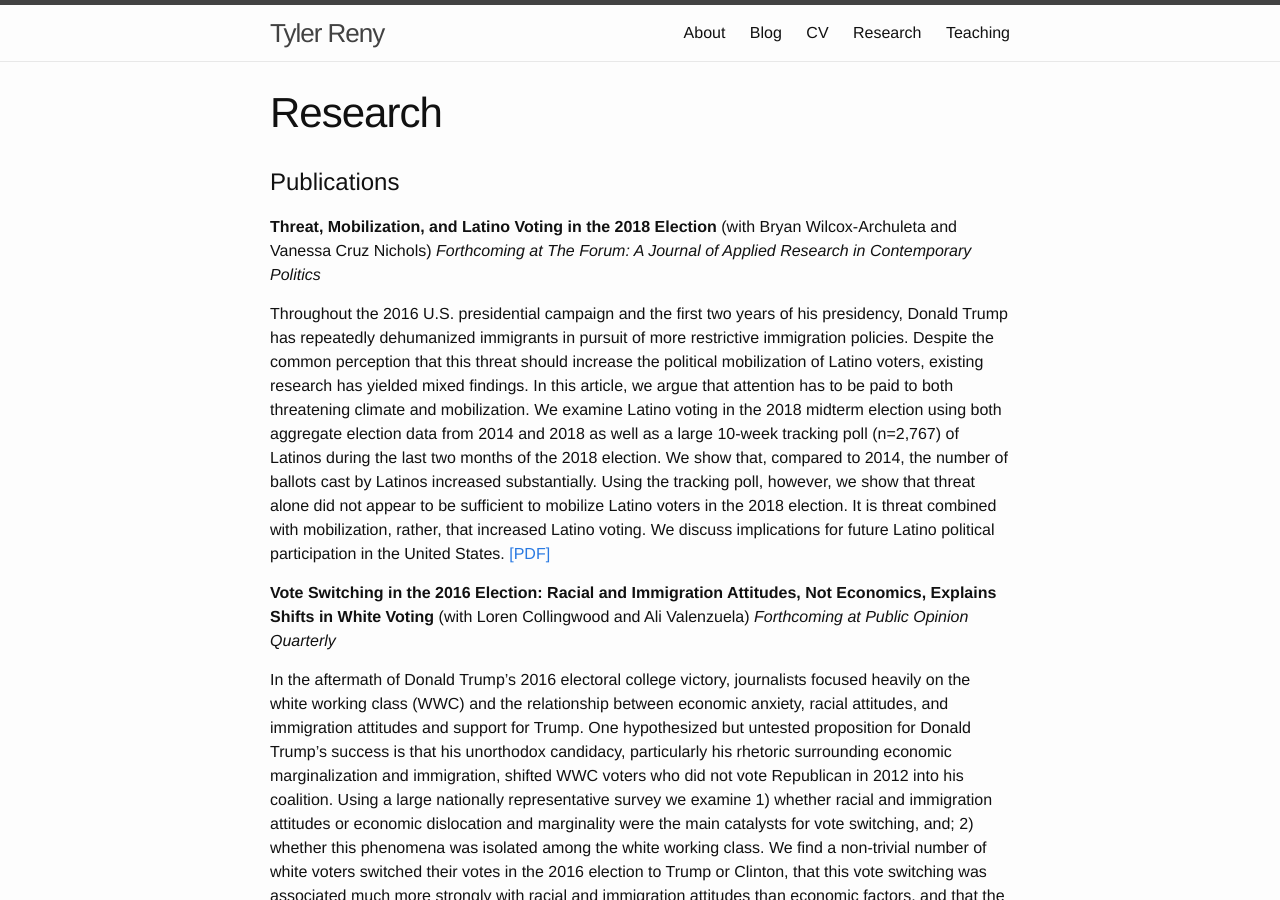
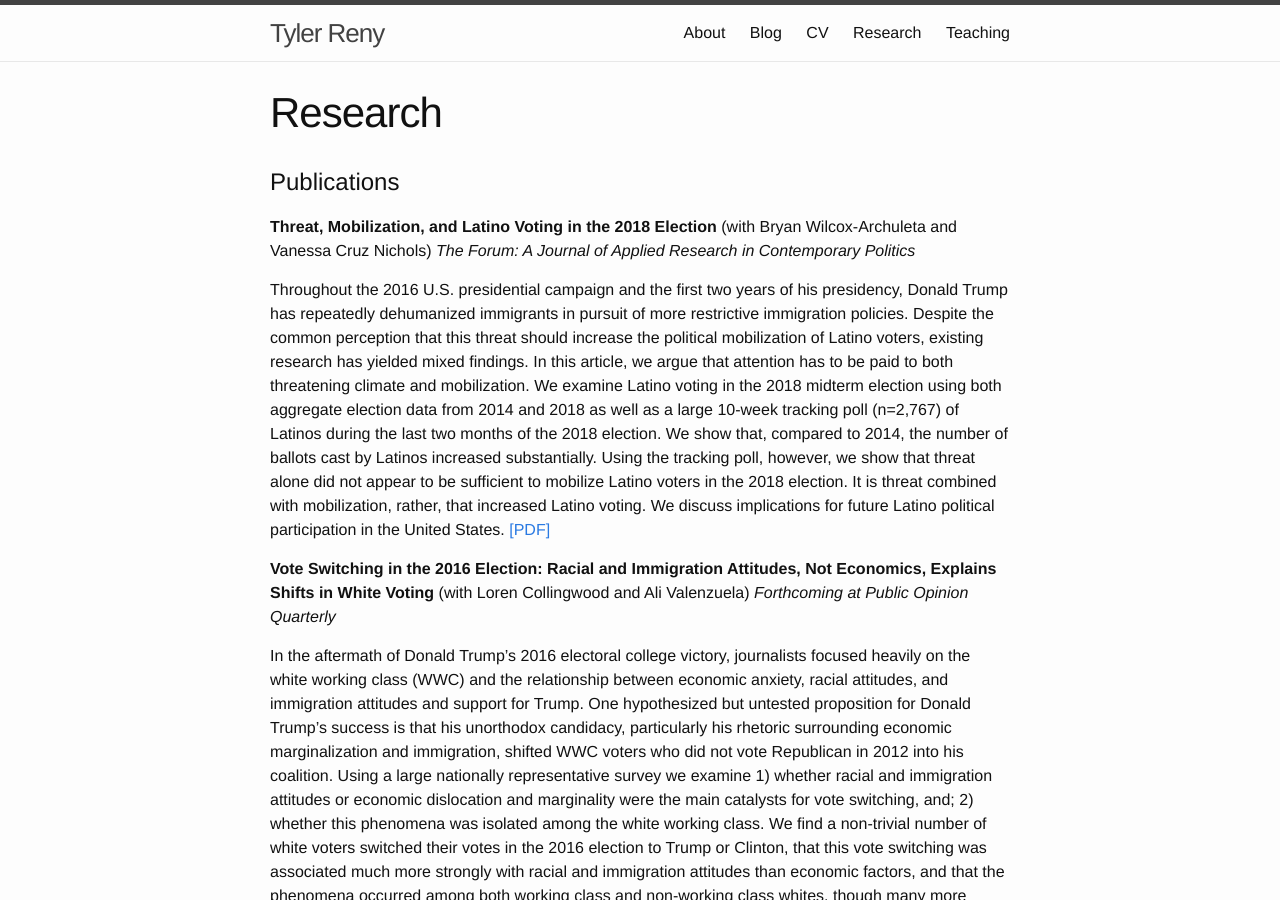
Before and after one commit to tylerreny/tylerreny.github.io, a Jekyll site: the page built from research.md, in a window 1280 px wide and 900 px high. Built offline with Jekyll 4.4.1, drawn with Linux system fonts in a browser that asks for light colours.

Commit message:
update cv

```diff
--- a/research.md
+++ b/research.md
@@ -6,9 +6,9 @@
 
 # Publications
 
-**Threat, Mobilization, and Latino Voting in the 2018 Election** (with Bryan Wilcox-Archuleta and Vanessa Cruz Nichols) *Forthcoming at The Forum: A Journal of Applied Research in Contemporary Politics*
+**Threat, Mobilization, and Latino Voting in the 2018 Election** (with Bryan Wilcox-Archuleta and Vanessa Cruz Nichols) *The Forum: A Journal of Applied Research in Contemporary Politics*
 
-Throughout the 2016 U.S. presidential campaign and the first two years of his presidency, Donald Trump has repeatedly dehumanized immigrants in pursuit of more restrictive immigration policies. Despite the common perception that this threat should increase the political mobilization of Latino voters, existing research has yielded mixed findings. In this article, we argue that attention has to be paid to both threatening climate and mobilization. We examine Latino voting in the 2018 midterm election using both aggregate election data from 2014 and 2018 as well as a large 10-week tracking poll (n=2,767) of Latinos during the last two months of the 2018 election. We show that, compared to 2014, the number of ballots cast by Latinos increased substantially. Using the tracking poll, however, we show that threat alone did not appear to be sufficient to mobilize Latino voters in the 2018 election. It is threat combined with mobilization, rather, that increased Latino voting. We discuss implications for future Latino political participation in the United States. [[PDF]](https://www.dropbox.com/s/vh323vsn5c6r2fy/reny_wilcox_cruznichols_for_forweb.pdf?dl=0)
+Throughout the 2016 U.S. presidential campaign and the first two years of his presidency, Donald Trump has repeatedly dehumanized immigrants in pursuit of more restrictive immigration policies. Despite the common perception that this threat should increase the political mobilization of Latino voters, existing research has yielded mixed findings. In this article, we argue that attention has to be paid to both threatening climate and mobilization. We examine Latino voting in the 2018 midterm election using both aggregate election data from 2014 and 2018 as well as a large 10-week tracking poll (n=2,767) of Latinos during the last two months of the 2018 election. We show that, compared to 2014, the number of ballots cast by Latinos increased substantially. Using the tracking poll, however, we show that threat alone did not appear to be sufficient to mobilize Latino voters in the 2018 election. It is threat combined with mobilization, rather, that increased Latino voting. We discuss implications for future Latino political participation in the United States. [[PDF]](https://www.dropbox.com/s/9vrr3w67fkcsqm6/reny_wilcox_cruz_nichols2019.pdf?dl=0)
 
 **Vote Switching in the 2016 Election: Racial and Immigration Attitudes, Not Economics, Explains Shifts in White Voting** (with Loren Collingwood and Ali Valenzuela) *Forthcoming at Public Opinion Quarterly*
 
```
Also changed, not shown: 9 other files.
